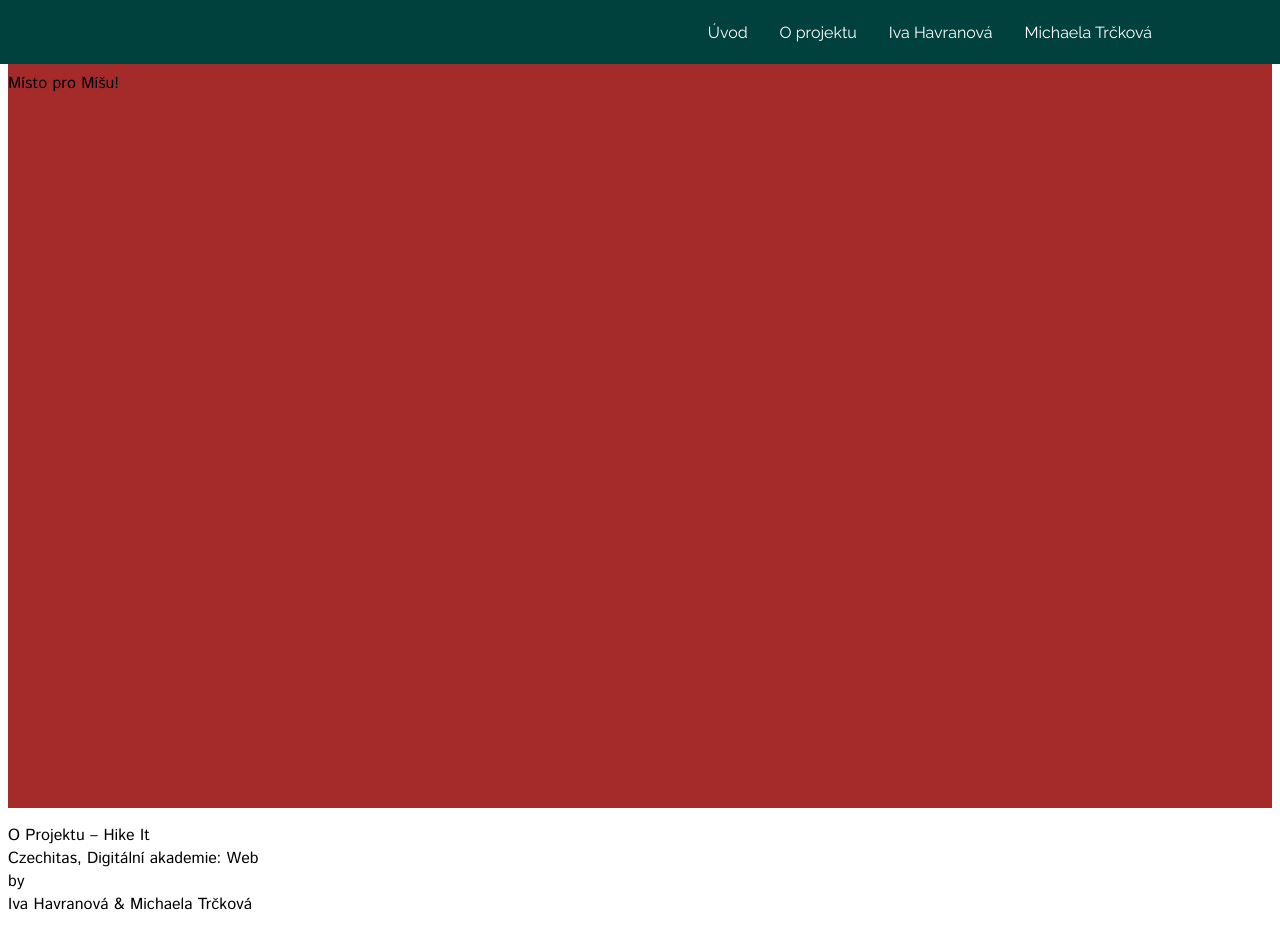
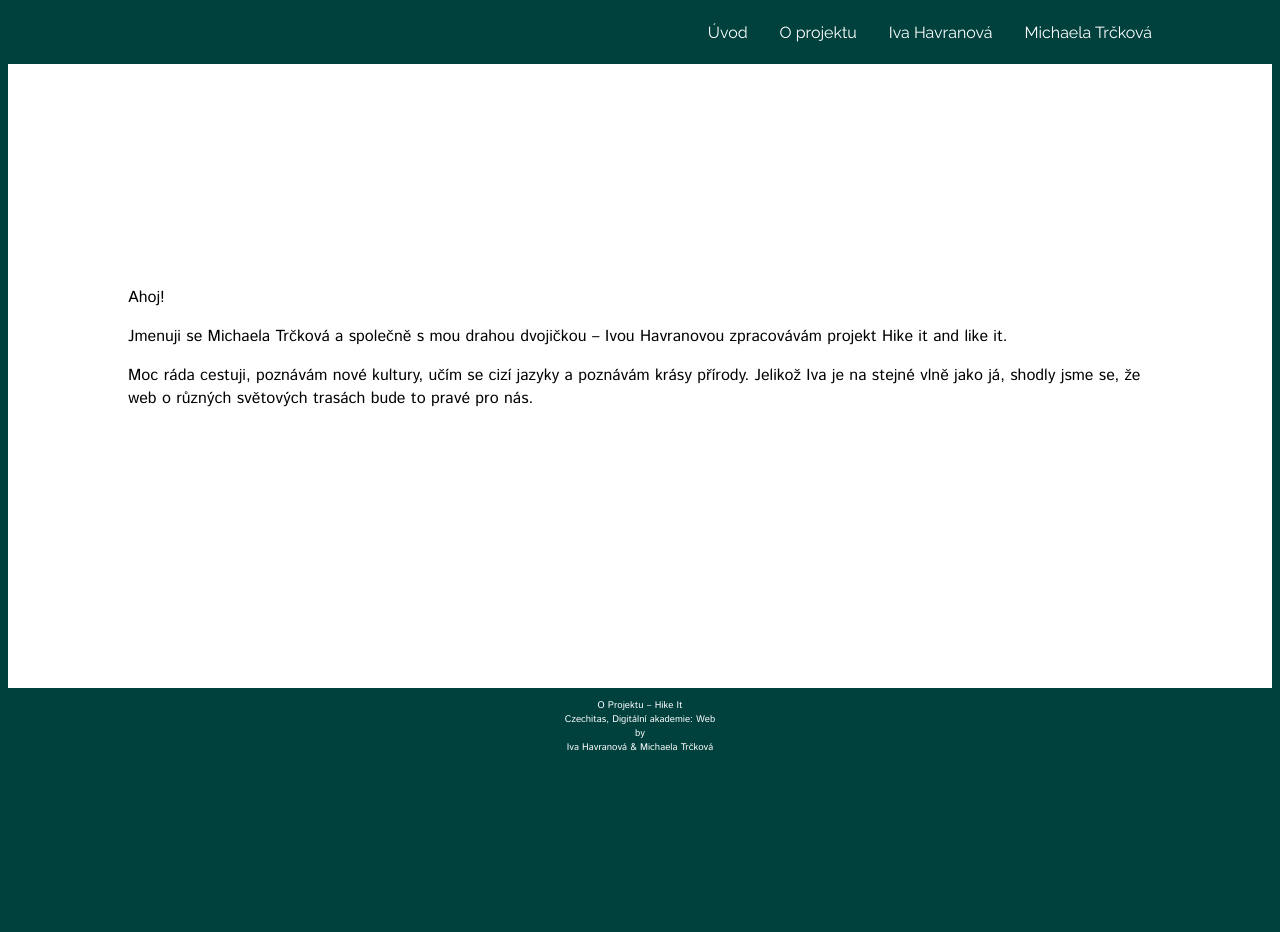
Before and after one commit to michaelamitr/o-projektu, a React app: page /misa in a window 1280 px wide. After the commit the page ends 800 px from the top, so only its background shows below. Built offline with nearby package versions, Linux system fonts and the light colour scheme; a web font is replaced by a local one.

Commit message:
misa section added, footer css

```diff
--- a/src/components/Footer/footer.css
+++ b/src/components/Footer/footer.css
@@ -1,81 +1,13 @@
-header {
+footer {
   background-color: rgb(0, 65, 61);
-  min-height: 4rem;
-  display: flex;
-  justify-content: flex-end;
-  align-items: center;
-  position: fixed;
-  top: 0;
+  color: white;
+  width: 100%;
+  bottom: 0;
   left: 0;
-  width: 100%;
-  z-index: 9999;
-  padding-right: 10vw;
+  display: inline-block;
+  text-align: center;
+  font-size: 0.6rem;
+  margin-bottom: -2rem;
+  bottom: 0;
+  position: relative;
 }
-
-a {
-  font-family: 'Raleway', sans-serif;
-  text-decoration: none;
-  color: white;
-}
-
-.navbar {
-  display: none
-}
-
-.navbar-open {
-  display: flex;
-  flex-direction: column;
-  justify-content: center;
-  align-items: center;
-  gap: 2rem;
-  z-index: 1;
-  position: absolute;
-  margin-top: 240px;
-  padding: 1.5rem;
-  background-color: rgb(0, 65, 61);
-}
-
-.hamburger-button {
-  width: 40px;
-  height: 30px;
-  background-color: transparent;
-  border: none;
-  cursor: pointer;
-  position: relative;
-  z-index: 1;
-}
-
-.line {
-  display: block;
-  width: 100%;
-  height: 2px;
-  background-color: #ffffff;
-  transition: transform 0.3s ease;
-  margin-bottom: 6px;
-}
-
-.hamburger-button.open .line:nth-child(2) {
-  transform: scaleX(0);
-}
-
-.hamburger-button.open .line:nth-child(1) {
-  transform: translateY(10px) rotate(45deg);
-}
-
-.hamburger-button.open .line:nth-child(3) {
-  transform: translateY(-10px) rotate(-45deg);
-}
-
-
-@media (min-width: 768px) {
-  .navbar {
-    display: flex;
-    justify-content: flex-end;
-    align-items: center;
-    gap: 2rem;
-  }
-
-  .hamburger-button {
-    display: none;
-  }
-}
--- a/src/components/Footer/footer.jsx
+++ b/src/components/Footer/footer.jsx
@@ -1,4 +1,5 @@
 import React from 'react';
+import './footer.css';
 
 export const Footer = () => {
   return (
--- a/src/sections/Misa/misa.css
+++ b/src/sections/Misa/misa.css
@@ -1,6 +1,12 @@
 #misa {
   display: flex;
-  min-height: 100vh;
-  background-color: brown;
-  padding-top: 4rem;
+  flex-direction: column;
+  min-height: 85vh;
+  background-color: rgb(255, 255, 255);
+  justify-content: center;
+  align-items: center;
 }
+
+.description {
+  max-width: 80vw;
+}
--- a/src/sections/Misa/misa.jsx
+++ b/src/sections/Misa/misa.jsx
@@ -2,5 +2,20 @@ import React from 'react';
 import './misa.css';
 
 export const Misa = () => {
-  return <section id="misa">Místo pro Míšu!</section>;
+  return (
+    <section id="misa">
+      <div className="description">
+        <p>Ahoj!</p>
+        <p>
+          Jmenuji se Michaela Trčková a společně s mou drahou dvojičkou – Ivou
+          Havranovou zpracovávám projekt Hike it and like it.
+        </p>
+        <p>
+          Moc ráda cestuji, poznávám nové kultury, učím se cizí jazyky a
+          poznávám krásy přírody. Jelikož Iva je na stejné vlně jako já, shodly
+          jsme se, že web o různých světových trasách bude to pravé pro nás.
+        </p>
+      </div>
+    </section>
+  );
 };
--- a/src/sections/Welcome/welcome.css
+++ b/src/sections/Welcome/welcome.css
@@ -1,12 +1,13 @@
 #welcome {
   display: flex;
-  min-height: 100vh;
+  height: 90vh;
   flex-direction: column;
   justify-content: center;
   align-items: center;
   background-color: rgb(255, 255, 255);
   padding-top: 4rem;
   padding-bottom: 35px;
+  width: 100%;
 }
 
 .intro {
--- a/src/style.css
+++ b/src/style.css
@@ -6,6 +6,7 @@
 
 html {
   font-family: 'Istok Web', sans-serif;
+  background-color: rgb(0, 65, 61);
 }
 
 header {
```
Also changed, not shown: public/IMG_2041.jpg (added).
